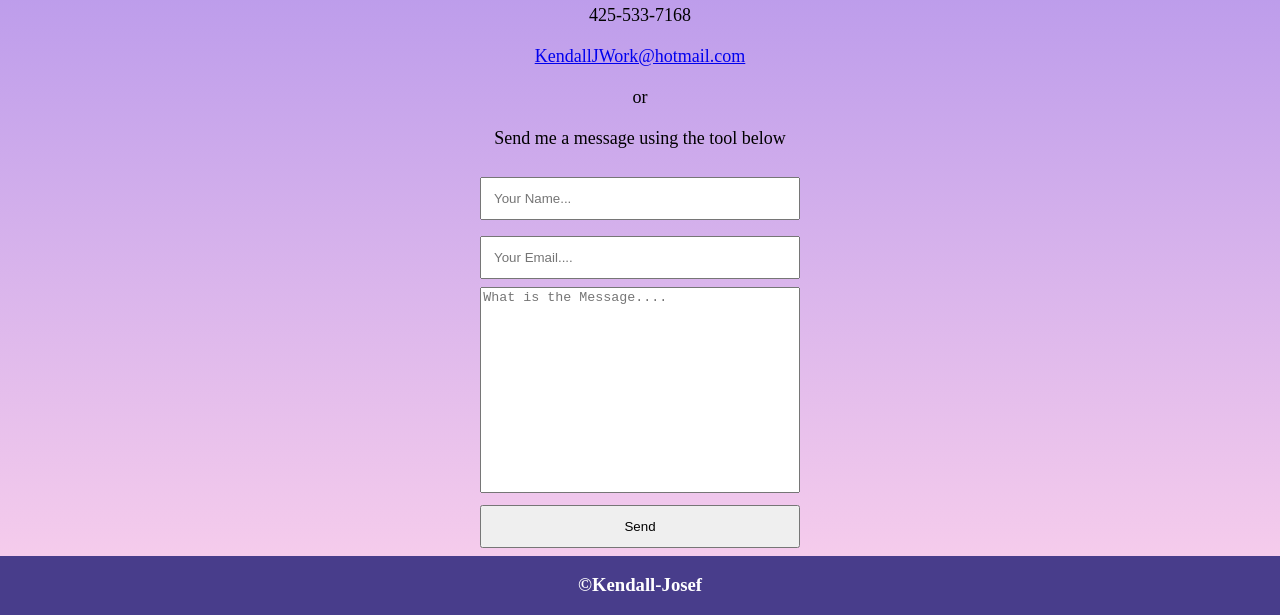
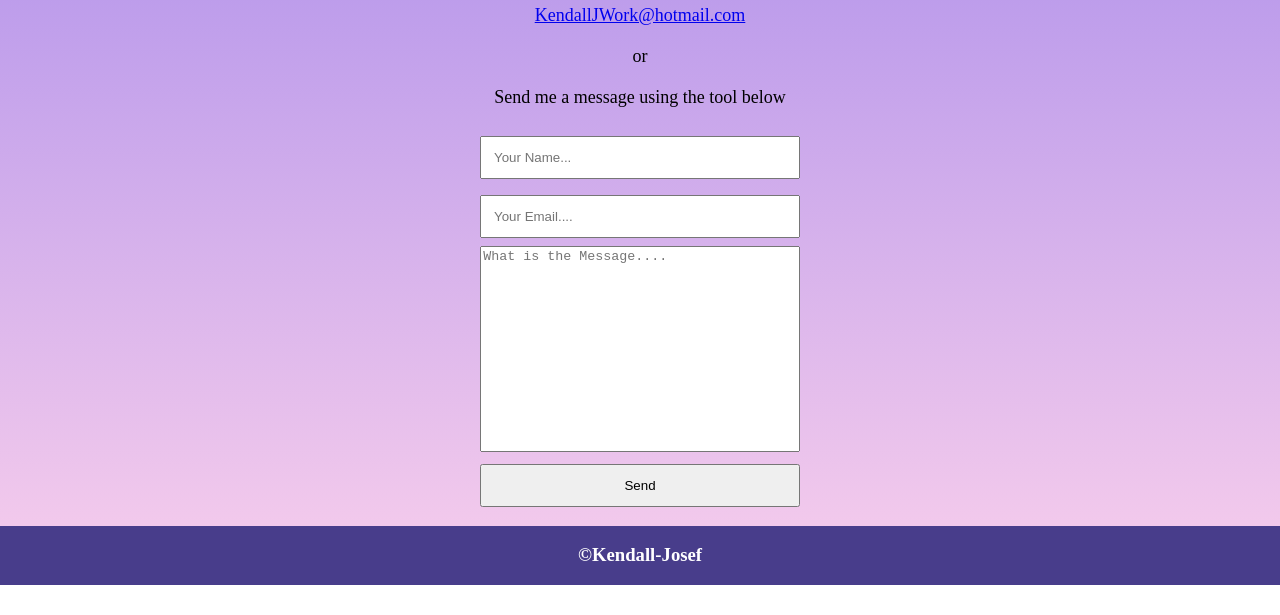
Before and after one commit to MetalicKendall/Kendall-Josef.github.io, a plain HTML site: page contact.html in a window 1280 px wide. Shown: the part 215-830 px from the top of the page. After the commit the page ends 800 px from the top, so only its background shows below. Drawn offline with Linux system fonts and the light colour scheme.

Commit message:
Update contact.html

```diff
--- a/contact.html
+++ b/contact.html
@@ -20,7 +20,7 @@
         </header>
         <article>
             <h1>Contact me:</h1>
-            <p>425-533-7168</p>
+
             <p><a href=mailto:KendallJWork@hotmail.com>KendallJWork@hotmail.com</a>
             <p>or</p>
             <p>Send me a message using the tool below</p>
```
